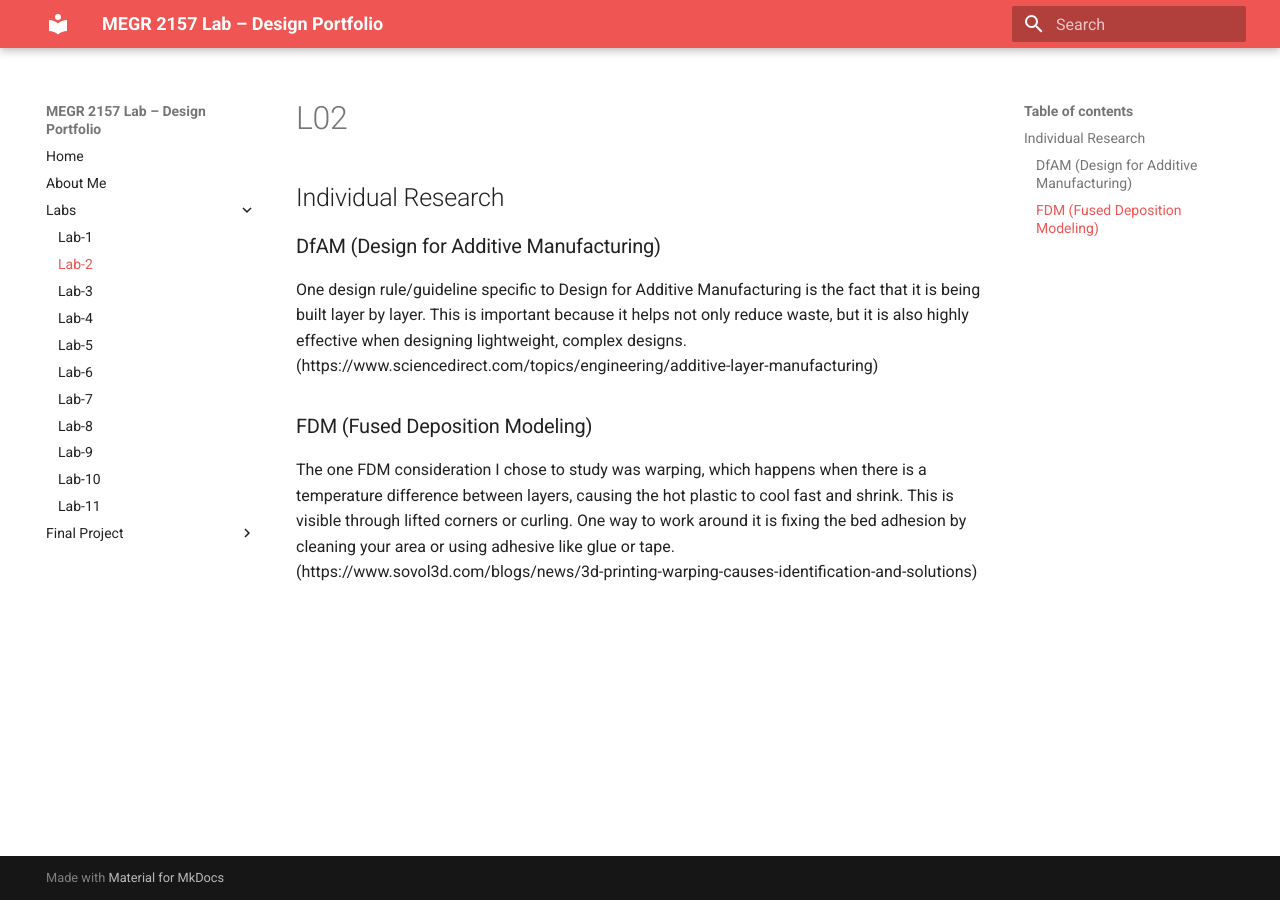
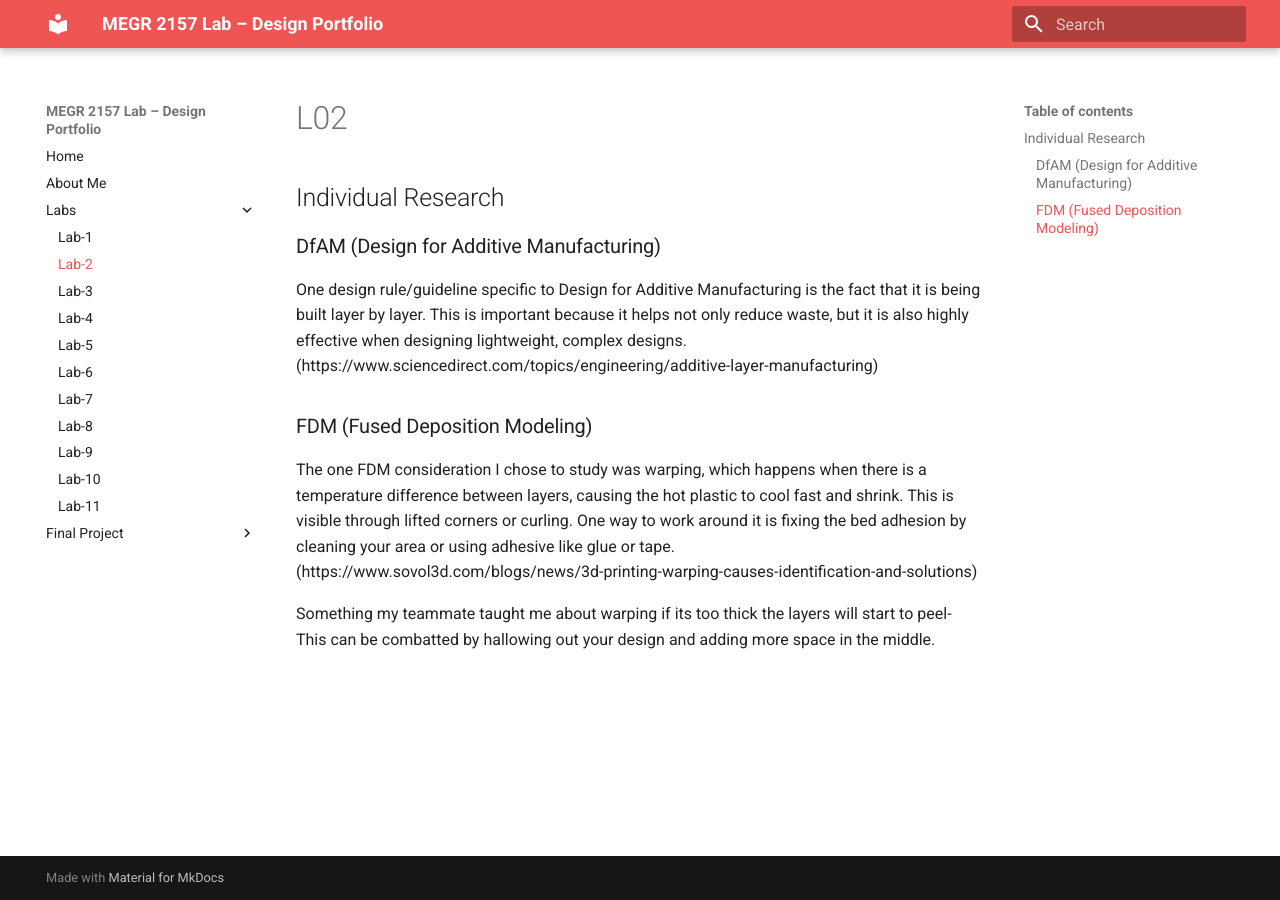
Before and after one commit to CandyVas/Candy-Vasquez-Portfolio-Lab, an MkDocs documentation site: the page built from docs/Labs/L02/index.md, in a window 1280 px wide. Built offline with MkDocs 1.6.1 and Material for MkDocs 9.7.7, drawn with Linux system fonts in a browser that asks for light colours.

Commit message:
Enhance FDM warping section with layer thickness advice
Added information about layer thickness and design adjustments to prevent warping.

```diff
--- a/docs/Labs/L02/index.md
+++ b/docs/Labs/L02/index.md
@@ -9,3 +9,5 @@ One design rule/guideline specific to Design for Additive Manufacturing is the f
 ### FDM (Fused Deposition Modeling)
 
 The one FDM consideration I chose to study was warping, which happens when there is a temperature difference between layers, causing the hot plastic to cool fast and shrink. This is visible through lifted corners or curling. One way to work around it is fixing the bed adhesion by cleaning your area or using adhesive like glue or tape. (https://www.sovol3d.com/blogs/news/3d-printing-warping-causes-identification-and-solutions)
+
+Something my teammate taught me about warping if its too thick the layers will start to peel- This can be combatted by hallowing out your design and adding more space in the middle.
```
